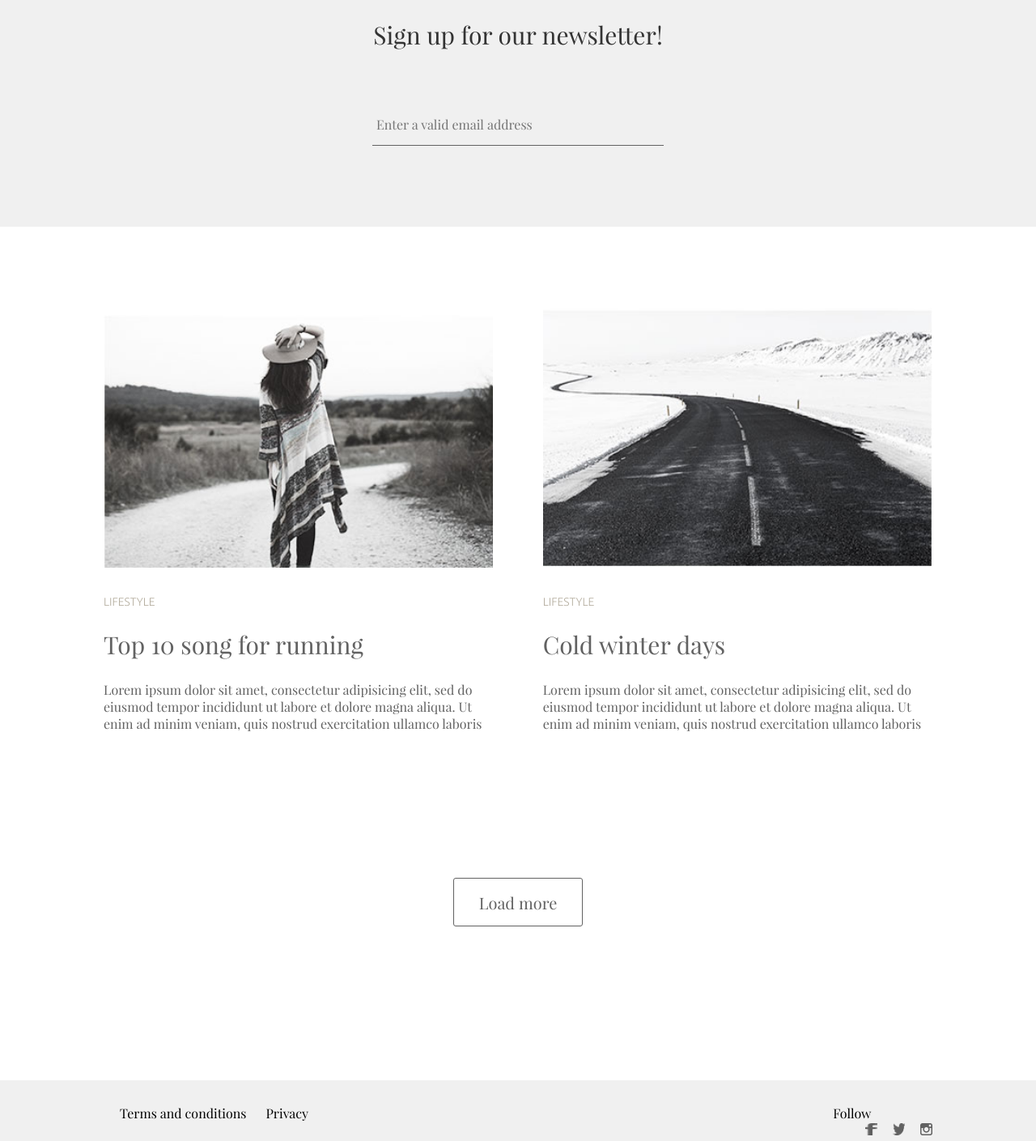
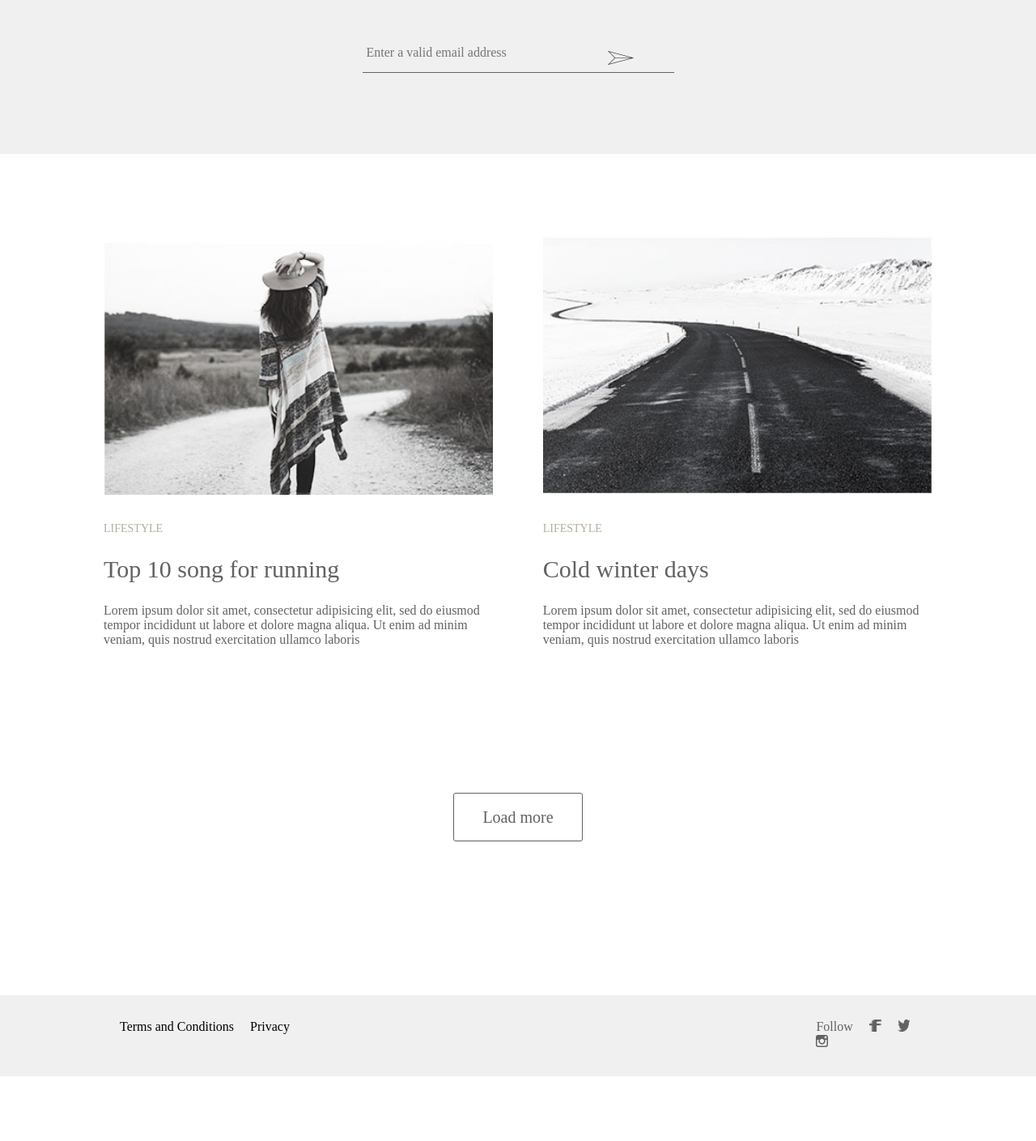
Before and after one commit to mr-mijan-joy/minimo, a plain HTML site: page index.html in a window 1280 px wide. Shown: the part 2620-4029 px from the top of the page at 81% size. After the commit the page ends 3949 px from the top, so only its background shows below. Drawn offline with Linux system fonts and the light colour scheme; a web font is replaced by a local one.

Commit message:
Add files via upload

```diff
--- /dev/null
+++ b/css/style.css
@@ -0,0 +1,277 @@
+* {
+	margin: 0;
+	padding: 0;
+}
+
+@font-face {
+	font-family: PlayfairDisplay-Regular;
+	src: url(fonts/playfair-display/PlayfairDisplay-Regular.ttf);
+}
+@font-face {
+	font-family: Ubuntu-L;
+	src: url(fonts/ubuntu/Ubuntu-L.ttf);
+}
+
+
+	/*common starts*/
+
+body {
+	font-family: PlayfairDisplay-Regular;
+	font-size: 16px;
+	font-weight: 400;
+	color: #626262;
+}
+.container {
+	width: 90%;
+	margin: 0 auto;
+	/*border: 1px solid red;*/
+	overflow: hidden;
+}
+.container2 {
+	width: 80%;
+	margin: 0 auto;
+	overflow: hidden;
+}
+.c_p {
+	margin: 0;
+	font-family: Ubuntu-L;
+	font-size: 14px;
+	font-weight: 300;
+	text-transform: uppercase;
+	color: #b4ad9e;
+}
+.c_h1 {
+	margin: 25px 0;
+	font-size: 30px;
+	font-weight: 400;
+}
+.text {
+	margin: 0;
+	font-size: 16px;
+}
+
+	/*common ends*/
+
+	/*header starts*/
+
+header {
+	padding: 40px 0;
+	overflow: hidden;
+}
+header .logo {
+	width: 10%;
+	float: left;
+}
+header .logo img {
+	width: 100%;
+}
+header .menu {
+	width: 65%;
+	margin-top: 10px;
+	float: right;
+}
+header .menu ul {
+	float: right;
+}
+header .menu ul li {
+	list-style: none;
+	margin: 0 60px;
+	display: inline-block;
+	float: left;
+}
+header .menu ul li:last-child {
+	margin-right: 0;
+}
+header .menu ul li a {
+	text-decoration: none;
+	text-transform: uppercase;
+	color: #626262;
+	border-bottom: 1px solid transparent;
+	transition: 0.3s;
+}
+header .menu ul li a:hover {
+	border-bottom: 1px solid #000000;
+}
+
+
+	/*header ends*/
+
+	/*banner starts*/
+
+.banner {
+	padding: 60px 0;
+	overflow: hidden;
+}
+.banner figure {
+
+}
+.banner figure img {
+	width: 100%;
+}
+
+	/*banner ends*/
+
+	/*advise starts*/
+
+.advise {
+	padding: 50px 0 70px;
+	overflow: hidden;
+}
+.mb_text {
+	margin-bottom: 50px;
+}
+
+	/*advise ends*/
+
+	/*blog starts*/
+
+.blog {
+	padding: 50px 0;
+	overflow: hidden;
+}
+.blogs {
+	overflow: hidden;
+}
+.blog .single {
+	width: 47%;
+	margin-bottom: 90px;
+	float: left;
+}
+.blog .single:nth-child(even) {
+	margin-left: 6%;
+}
+.blog .single img {
+	width: 100%;
+}
+.mt_p {
+	margin-top: 30px;
+}
+
+	/*blog ends*/
+
+	/*contact starts*/
+
+.contact {
+	background-color: #F0F0F0;
+	padding: 50px 0 100px;
+	overflow: hidden;
+}
+.np {
+	color: #333333;
+}
+.news {
+	text-align: center;
+}
+.form {
+	position: relative;
+}
+.news input {
+	width: 320px;
+	height: auto;
+	margin-top: 50px;
+	padding: 5px 60px 15px 5px;
+	font-family: PlayfairDisplay-Regular;
+	font-size: 16px;
+	font-weight: 300;
+	color: #b4ad9e;
+	background: transparent;
+	border: none;
+	border-bottom: 1px solid #626262;
+}
+.news input:focus {
+	outline: none;
+}
+.news button {
+	background: transparent;
+	border: none;
+	position: absolute;
+    cursor: pointer;
+    bottom: 8%;
+    right: 36%;
+}
+.news button:focus {
+	outline: none;
+}
+
+	/*contact ends*/
+
+	/*blog2 starts*/
+
+.blog2 {
+	padding: 100px 0;
+}
+.blogs2 {
+
+}
+.btn {
+	width: 160px;
+	height: 60px;
+	margin: 90px auto;
+}
+.button {
+	width: 100%;
+	height: 100%;
+	font-family: PlayfairDisplay-Regular;
+	font-size: 20px;
+	font-weight: 400;
+	text-decoration: none;
+	color: #626262;
+	background: transparent;
+	border: 1px solid #626262;
+	border-radius: 3px;
+	cursor: pointer;
+	transition: 0.3s;
+}
+.button:hover {
+	background-color: #626262;
+	color: #fff;
+}
+
+
+	/*blog2 ends*/
+
+	/*footer starts*/
+
+footer {
+	height: 100px;
+	background-color: #F0F0F0;
+	overflow: hidden;
+}
+.f_content {
+	margin: 30px 0;
+}
+.conditions {
+	float: left;
+}
+.conditions a {
+	text-decoration: none;
+	font-weight: 400;
+	color: #000000;
+	margin-left: 20px;
+	overflow: auto;
+}
+.conditions ul li{
+	list-style: none;
+	float: left;
+}
+.links {
+	float: right;
+	overflow: auto;
+	width: 15%;
+}
+.links ul li {
+	list-style: none;
+	padding: 0 10px;
+	float: left;
+}
+.links ul li a img{
+	cursor: pointer;
+	transition: 0.3s;
+}
+.links ul li a img:hover {
+	transform: translateY(-3px);
+}
+
+
+
+	/*footer ends*/
--- a/index.html
+++ b/index.html
@@ -4,7 +4,7 @@
 	<meta charset="utf-8">
 	<meta name="viewport" content="width=device-width, initial-scale=1">
 	<title></title>
-	<link rel="stylesheet" type="text/css" href="style.css">
+	<link rel="stylesheet" type="text/css" href="css/style.css">
 </head>
 <body>
 
@@ -144,7 +144,7 @@
 
 		</div>
 		<div class="btn">
-			<button class="button"><a href="#">Load more</a></button>
+			<button class="button">Load more</button>
 		</div>
 	</div>
 </section>
@@ -157,16 +157,19 @@
 	<div class="container2">
 		<div class="f_content">
 			<div class="conditions">
-				<a href="#">Terms and conditions</a>
-				<a href="#">Privacy</a>
+				<ul>
+					<li><a href="#">Terms and Conditions</a></li>
+					<li><a href="#">Privacy</a></li>
+				</ul>
 			</div>
 			<div class="links">
-				<p class="p">Follow</p>
-				<div class="img">
-					<a href="#"><img src="images/facebook.png" alt="Minimo"></a>
-					<a href="#"><img src="images/twitter.png" alt="Minimo"></a>
-					<a href="#"><img src="images/instagram.png" alt="Minimo"></a>
-				</div>
+				<ul>
+					<li>Follow</li>
+					<li><a href="#"><img src="images/facebook.png"></a></li>
+					<li><a href="#"><img src="images/twitter.png"></a></li>
+					<li><a href="#"><img src="images/instagram.png"></a></li>
+
+				</ul>
 			</div>
 		</div>
 	</div>
```
